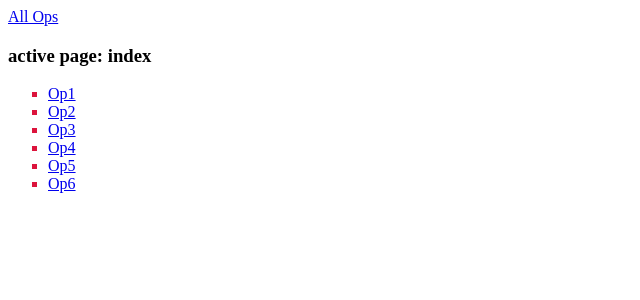
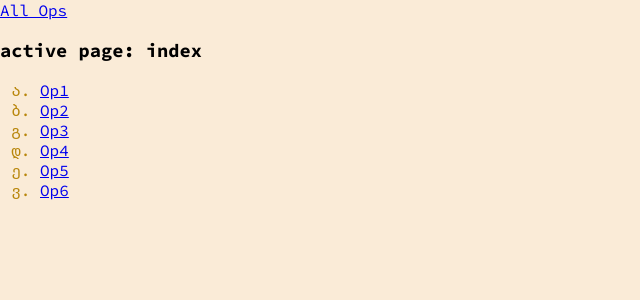
Before and after one commit to AmiraliFarazmand/Django-ThePracticalGuide, a Django app: page /challenges_app/ in a window 1280 px wide. Shown: the top 300 px of the page, without its empty margins (0-640 px from the left). Run offline with Django 4.2, Linux system fonts and the light colour scheme.

Commit message:
worked with global static files

```diff
--- a/codingAlong/codingAlong/challenges_app/static/challenges_app/challenge.css
+++ b/codingAlong/codingAlong/challenges_app/static/challenges_app/challenge.css
@@ -1,4 +1,4 @@
 ul{
-    list-style: square;
-    color: crimson;
+    list-style: georgian;
+    color:  darkgoldenrod;
 }
--- /dev/null
+++ b/codingAlong/codingAlong/static/styles.css
@@ -0,0 +1,10 @@
+@import url('https://fonts.googleapis.com/css2?family=Source+Code+Pro:wght@400;700&display=swap');
+html{
+    font-family: 'Source Code Pro', monospace;
+    background-color: antiquewhite;
+    /* font-family: Verdana, Geneva, Tahoma, sans-serif; */
+}
+
+body {
+    margin: 0%;
+}
--- a/codingAlong/codingAlong/templates/base.HTML
+++ b/codingAlong/codingAlong/templates/base.HTML
@@ -1,3 +1,5 @@
+{% load static %}
+
 <!DOCTYPE html>
 <html lang="en">
   <head>
@@ -9,6 +11,7 @@
     , initial-scale=1.0"
     />
     <title>{% block header_block %}{% endblock %}</title>
+    <link rel="stylesheet" href="{% static "styles.css"%}">
     {% block css_files %}{% endblock css_files %}
   </head>
 
```
Also changed, not shown: codingAlong/codingAlong/codingAlong/settings.py (+7 -2 lines).
